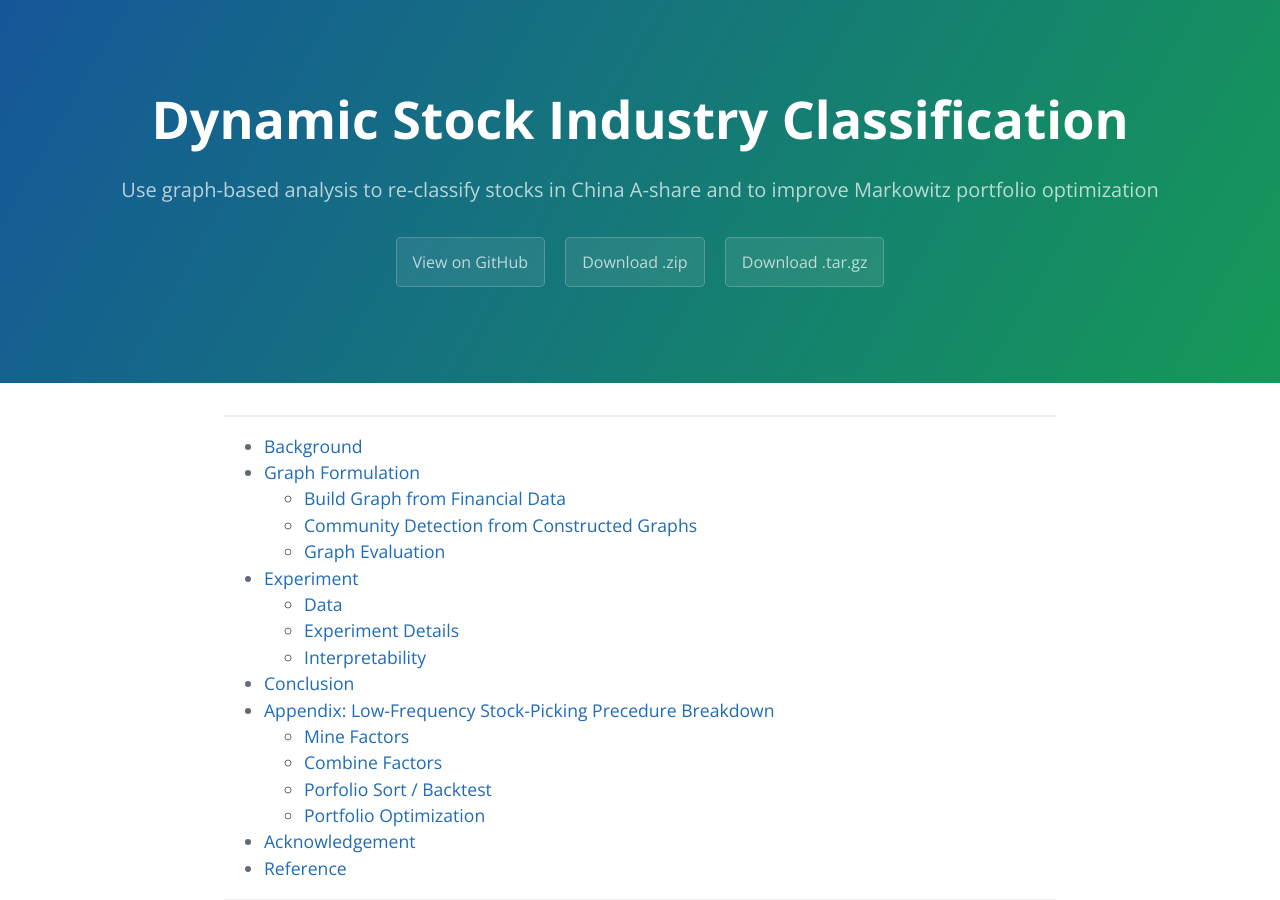
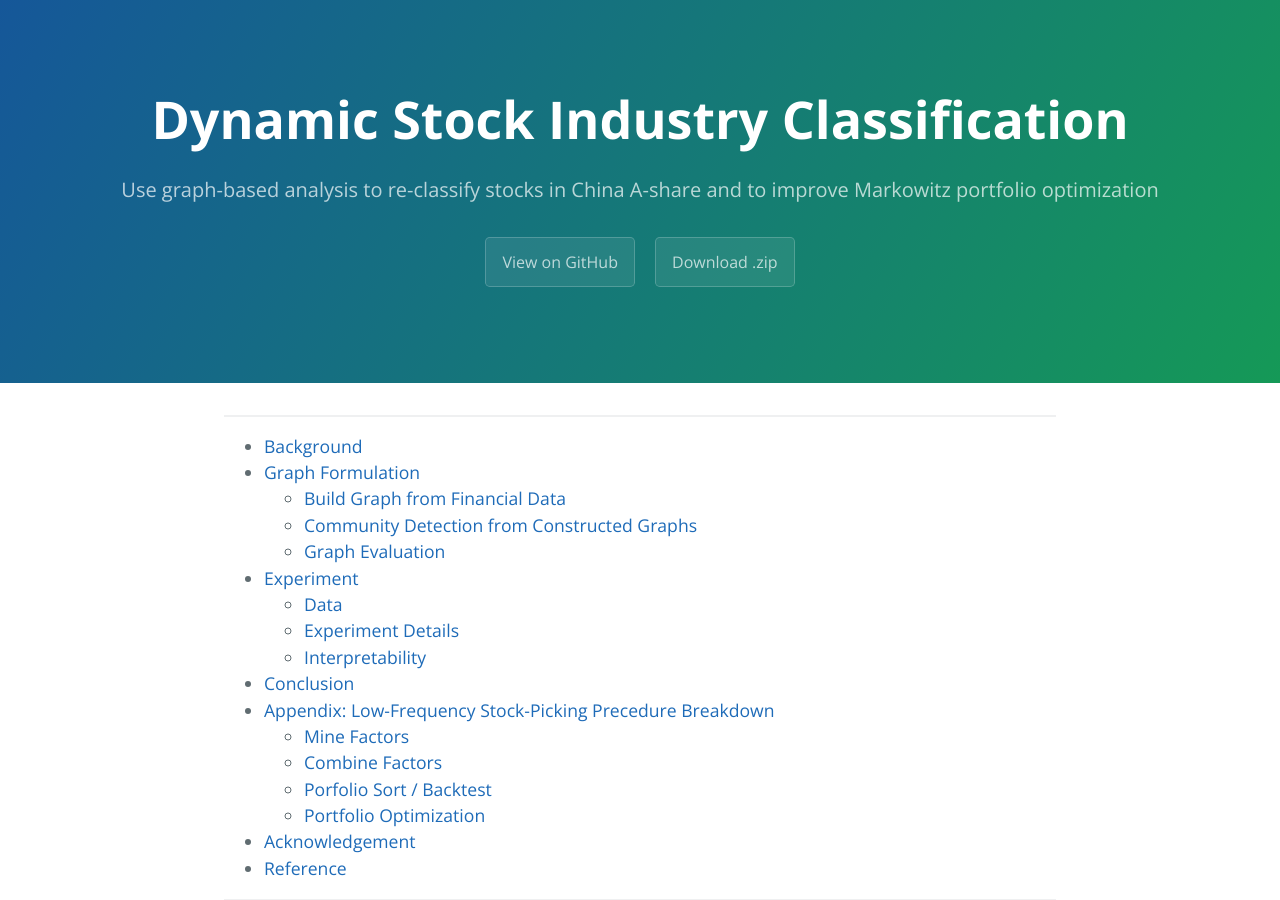
Before and after one commit to yangshengaa/dynamic_stock_industry_classification, a Jekyll site: the page built from index.md, in a window 1280 px wide and 900 px high. Built offline with Jekyll 4.4.1, drawn with Linux system fonts in a browser that asks for light colours; formulas are drawn with MathJax 3.

Commit message:
update site links

```diff
--- a/_config.yml
+++ b/_config.yml
@@ -8,7 +8,7 @@
 # About/contact
 author:
   name:       Sheng Yang
-  url:        https://yangshengaa.github.io
+  url:        https://github.com/yangshengaa/dynamic_stock_industry_classification
 
 # Gems
 gems:
--- a/_includes/page-header.html
+++ b/_includes/page-header.html
@@ -1,7 +1,7 @@
 <section class="page-header">
     <h1 class="project-name">{{ site.title }}</h1>
     <h2 class="project-tagline">{{ site.tagline }}</h2>
-    <a href="#" class="btn">View on GitHub</a>
-    <a href="#" class="btn">Download .zip</a>
-    <a href="#" class="btn">Download .tar.gz</a>
+    <a href="{{ site.url }}" class="btn">View on GitHub</a>
+    <a href="{{ site.url }}/archive/refs/heads/main.zip" class="btn">Download .zip</a>
+    <!-- <a href="#" class="btn">Download .tar.gz</a> -->
 </section>
```
